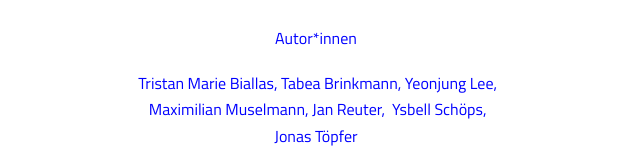
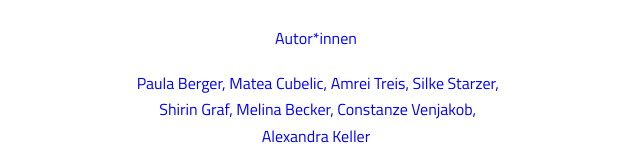
Before and after one commit to cyberfeminism/cyberfeminism, a plain HTML site: page group5.html in a window 1280 px wide. Shown: the part 9382-9547 px from the top of the page, without its empty margins (297-937 px from the left). Drawn offline with Linux system fonts and the light colour scheme.

Commit message:
Update group5.html

```diff
--- a/group5.html
+++ b/group5.html
@@ -252,7 +252,7 @@ Wir wissen, was er im Jahr 1997 nach Selbstdefinition des Old Boys Network nicht
 
 <div class="group2Text" style="width: 50%; transform: translate(50%);">
   <p align="right" style="color: blue;text-align: center; ">Autor*innen </p>
-  <p align="right" style="color: blue; text-align: center;">Tristan Marie Biallas, Tabea Brinkmann, Yeonjung Lee, Maximilian Muselmann, Jan Reuter,  Ysbell Schöps, Jonas Töpfer </p>
+  <p align="right" style="color: blue; text-align: center;">Paula Berger, Matea Cubelic, Amrei Treis, Silke Starzer, Shirin Graf, Melina Becker, Constanze Venjakob, Alexandra Keller </p>
 
 </div>
 
```
